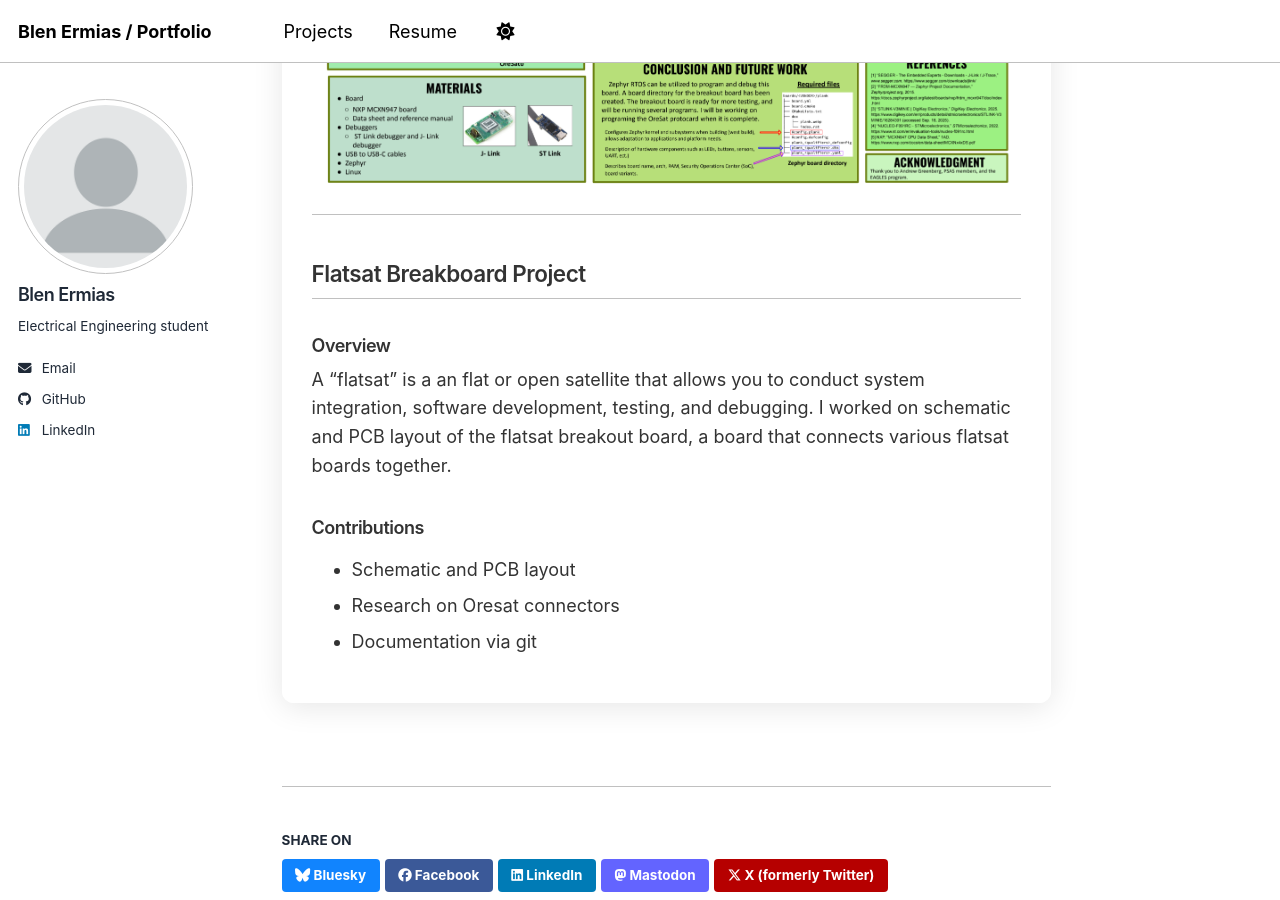
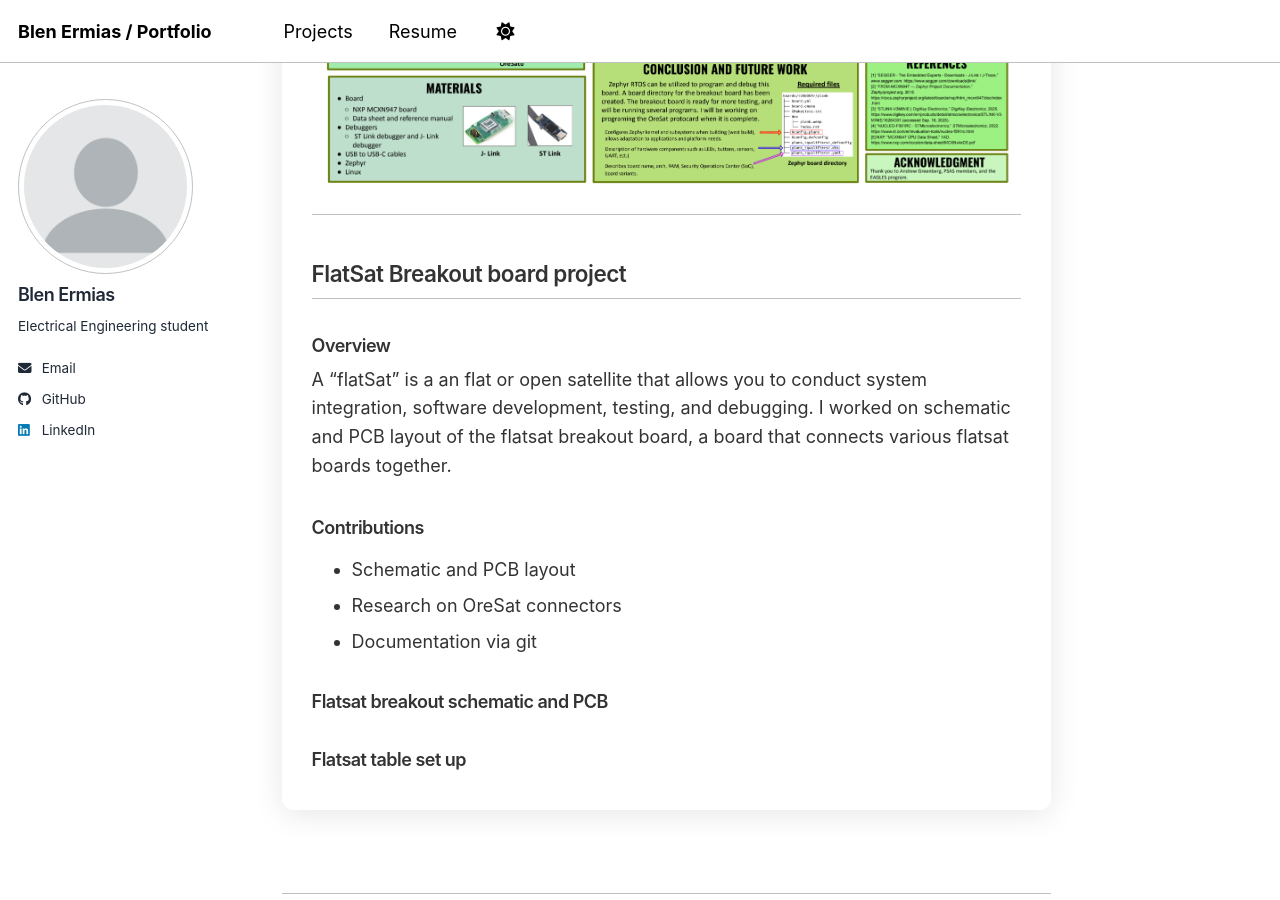
Before and after one commit to Blen-E/Blen-E.github.io, a Jekyll site: the page built from _portfolio/psas.md, in a window 1280 px wide and 900 px high, scrolled down 1626 px. Built offline with Jekyll 4.4.1, drawn with Linux system fonts in a browser that asks for light colours; a script bundle is joined from its source files by our own code; library files that are not in the unit come from our copies; some of the changed text lies outside the part shown.

Commit message:
Update psas.md

```diff
--- a/_portfolio/psas.md
+++ b/_portfolio/psas.md
@@ -32,12 +32,16 @@ Participated in undergraduate research at PSAS researching the Zephyr RTOS to pr
 
 ---
 
-## Flatsat Breakboard Project
+## FlatSat Breakout board project
 
 ### Overview
-A "flatsat" is a an flat or open satellite that allows you to conduct system integration, software development, testing, and debugging. I worked on schematic and PCB layout of the flatsat breakout board, a board that connects various flatsat boards together.
+A "flatSat" is a an flat or open satellite that allows you to conduct system integration, software development, testing, and debugging. I worked on schematic and PCB layout of the flatsat breakout board, a board that connects various flatsat boards together.
 
 ### Contributions
 - Schematic and PCB layout
-- Research on Oresat connectors
+- Research on OreSat connectors
 - Documentation via git
+
+### Flatsat breakout schematic and PCB
+
+### Flatsat table set up
```
Also changed, not shown: other parts of _portfolio/psas.md (+1 -1 lines).
